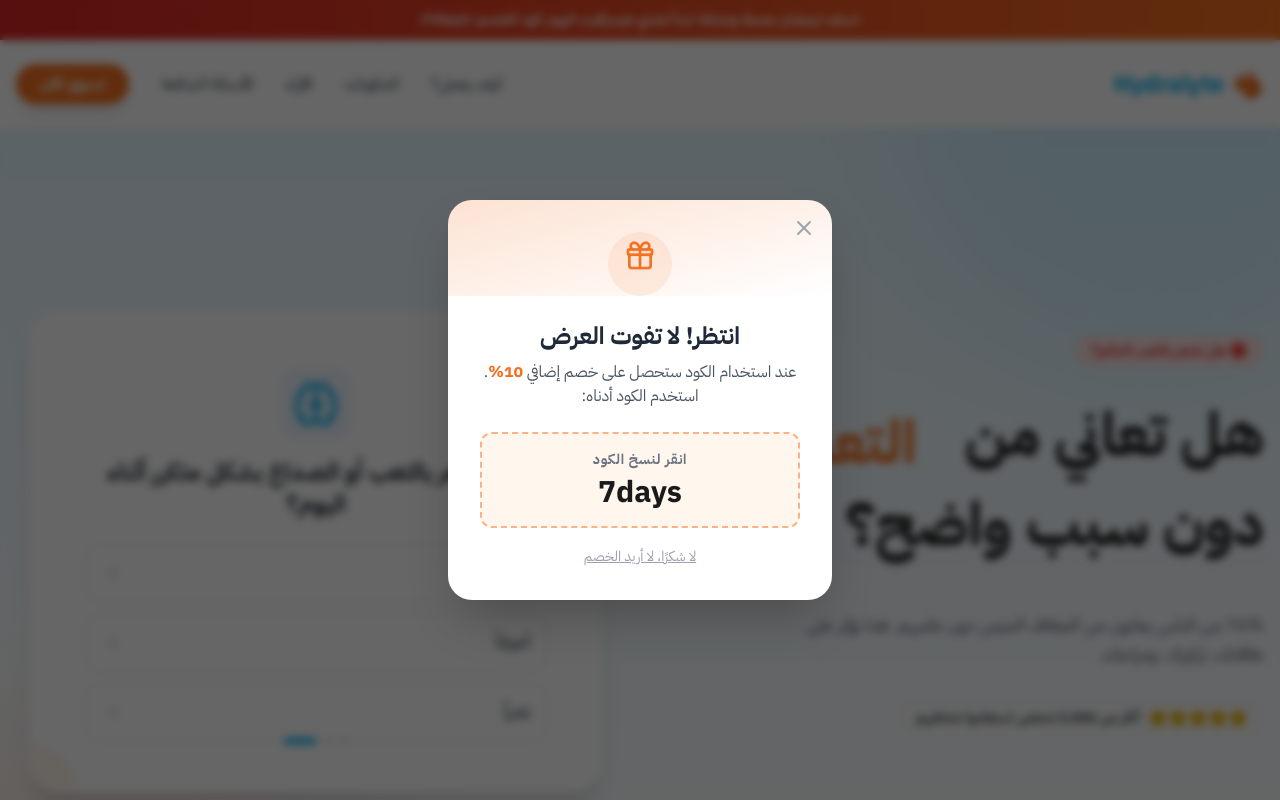
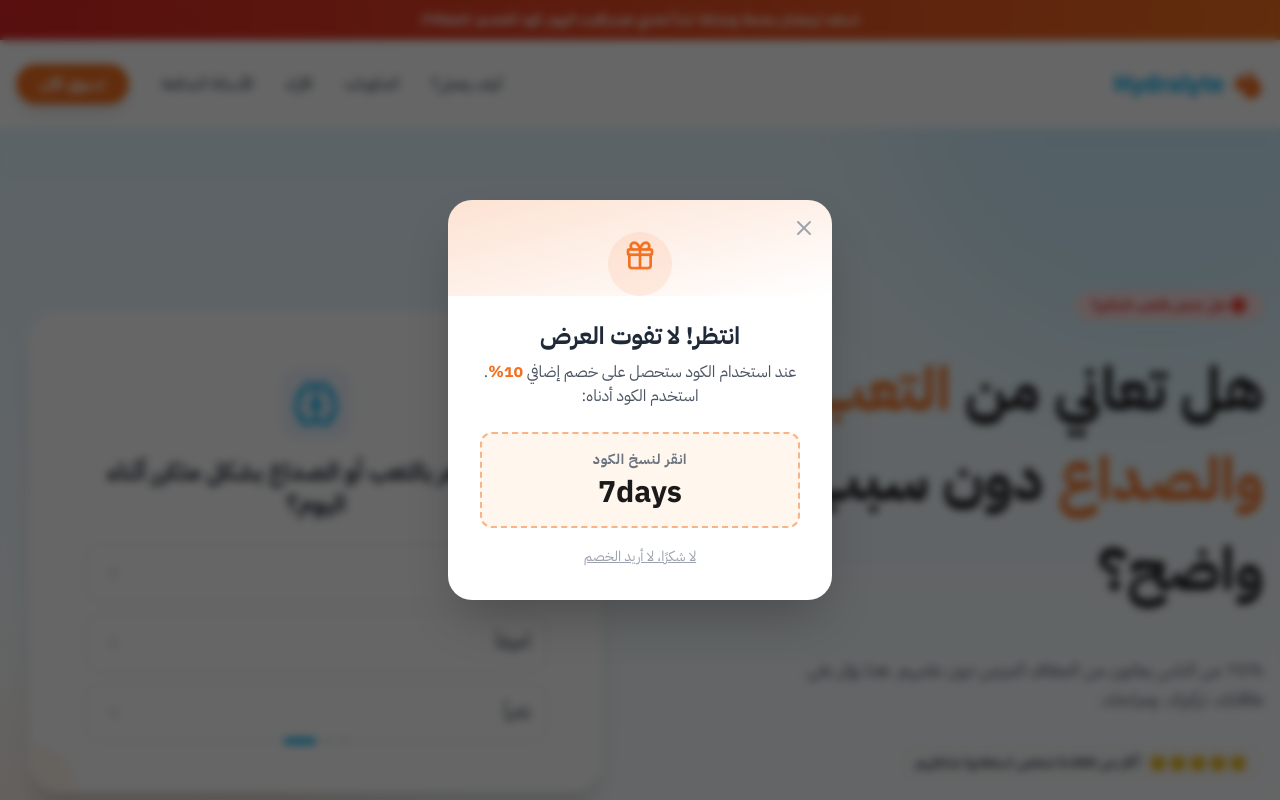
Before and after one commit to AutomationLL/hydralyte-landing, a React (Vite) app: page / in a window 1280 px wide. Shown: the top 800 px of the page. Built offline with nearby package versions, Linux system fonts and the light colour scheme.

Commit message:
perf: replace heavy dynamic hero text with static headline for better performance

```diff
--- a/src/components/Hero.jsx
+++ b/src/components/Hero.jsx
@@ -1,26 +1,10 @@
-import React, { useState, useEffect } from 'react';
-import { motion, AnimatePresence } from 'framer-motion';
+import React from 'react';
+import { motion } from 'framer-motion'; // Removed AnimatePresence
 import { track } from '@vercel/analytics/react';
 import { Star } from 'lucide-react';
 import DehydrationQuiz from './DehydrationQuiz';
 
-const WORDS = [
-    "الخمول",
-    "الصداع",
-    "التعب",
-    "الدوخة",
-    "فقدان التركيز"
-];
-
 export default function Hero() {
-    const [index, setIndex] = useState(0);
-
-    useEffect(() => {
-        const interval = setInterval(() => {
-            setIndex((prev) => (prev + 1) % WORDS.length);
-        }, 2500);
-        return () => clearInterval(interval);
-    }, []);
 
     return (
         <section className="relative min-h-screen flex items-center pt-24 pb-12 overflow-hidden bg-gradient-to-b from-hydra-lightBlue to-white">
@@ -42,24 +26,10 @@ export default function Hero() {
                     </div>
 
                     <h1 className="text-4xl md:text-6xl font-black text-hydra-dark mb-10 leading-tight md:leading-normal">
-                        هل تعاني من<br className="md:hidden" />
-                        <span className="inline-flex justify-center min-w-[140px] md:min-w-[220px] text-hydra-orange relative top-2 mx-2">
-                            <AnimatePresence mode="wait">
-                                <motion.span
-                                    key={index}
-                                    initial={{ opacity: 0, y: 10 }}
-                                    animate={{ opacity: 1, y: 0 }}
-                                    exit={{ opacity: 0, y: -10 }}
-                                    transition={{ duration: 0.2 }}
-                                    className="absolute inset-0 flex items-center justify-center whitespace-nowrap"
-                                >
-                                    {WORDS[index]}
-                                </motion.span>
-                                {/* Invisible spacer to keep height/width consistent locally if needed */}
-                                <span className="opacity-0">{WORDS[index]}</span>
-                            </AnimatePresence>
-                        </span>
-                        <br className="md:hidden" />
+                        هل تعاني من{' '}
+                        <span className="text-hydra-orange">
+                            التعب والصداع
+                        </span>{' '}
                         دون سبب واضح؟
                     </h1>
 
```
